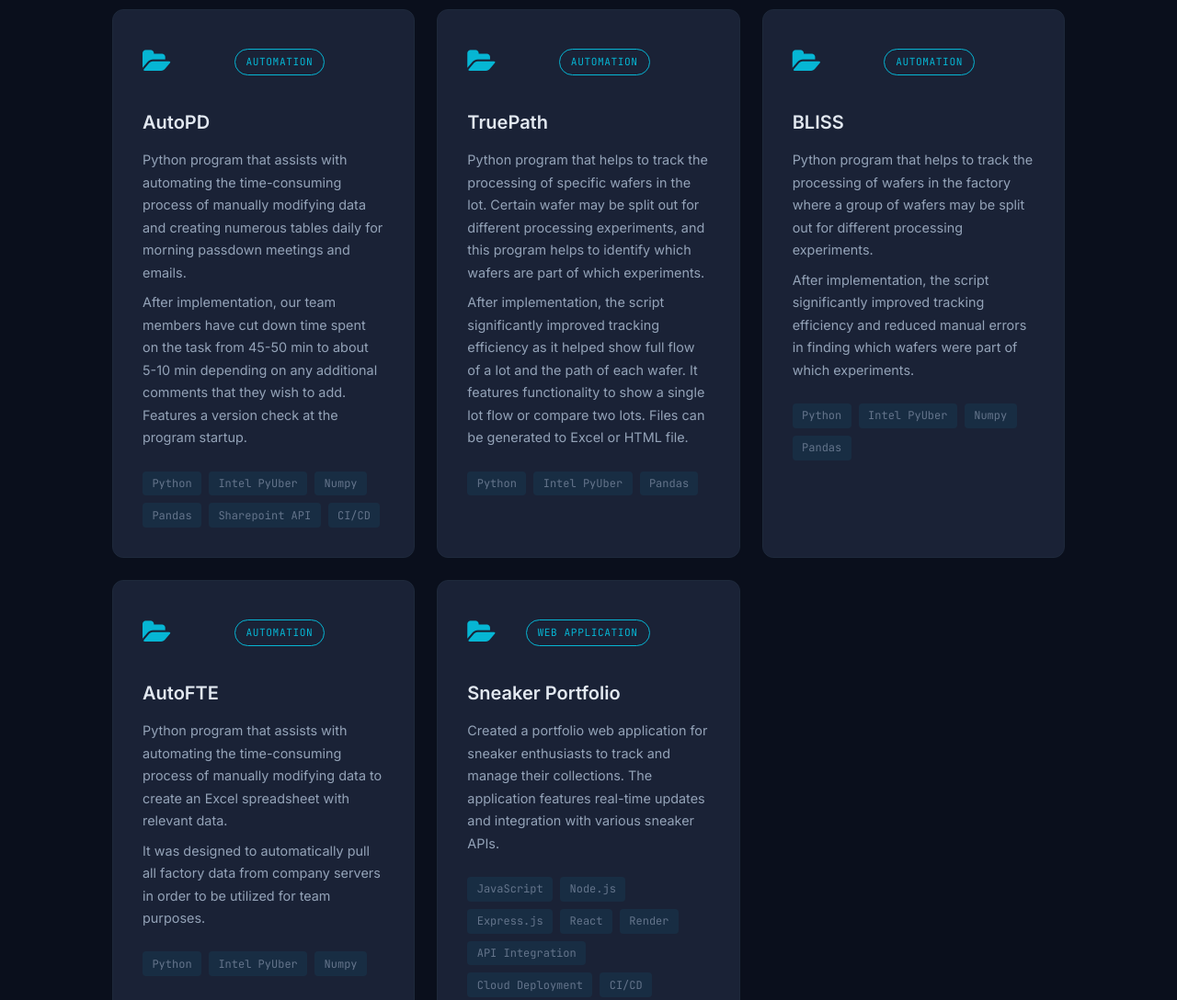
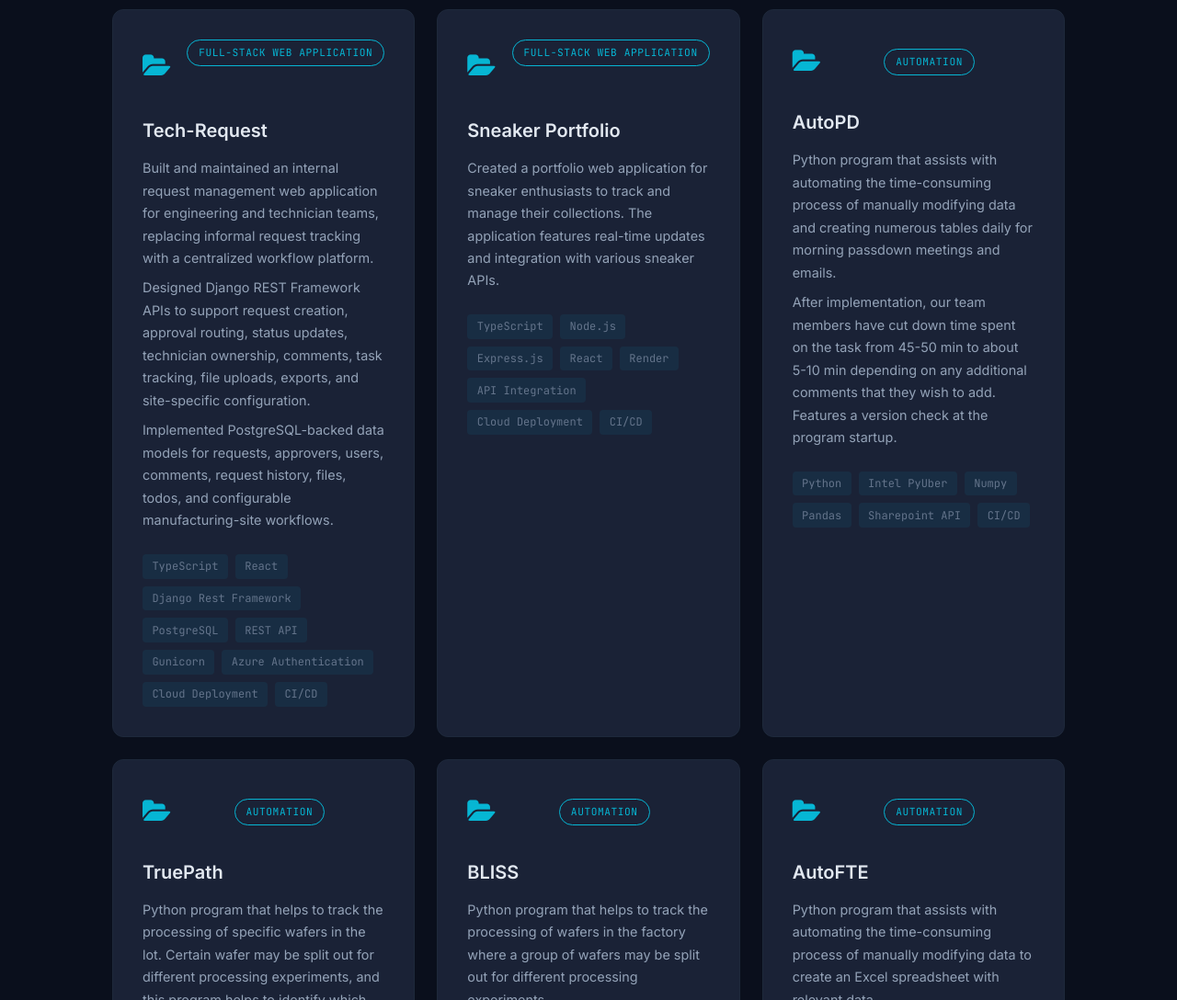
Before and after one commit to qu-leon/qu-leon.github.io, a plain HTML site: page index.html in a window 1280 px wide. Shown: the part 960-2048 px from the top of the page at 92% size. Drawn offline with nearby package versions, Linux system fonts and the light colour scheme.

Commit message:
projects update

```diff
--- a/index.html
+++ b/index.html
@@ -93,6 +93,57 @@
       <h2 class="section-title reveal"><span class="section-title-text">Projects</span><button class="section-rocket accent" type="button" aria-label="Launch rocket animation for Projects" title="Launch rocket"><span class="section-rocket-icon" aria-hidden="true">&#x1F680;</span><span class="section-rocket-hint mono">launch</span></button></h2>
       <div class="projects-grid">
 
+        <!-- Add more project cards here -->
+
+        <!-- Full stack request management platform -->
+        <a class="project-card reveal" data-project="sneaker-portfolio" href="https://github.com/qu-leon/itech-request" target="_blank" rel="noopener noreferrer" aria-label="View Tech-Request on GitHub">
+          <div class="project-card-header">
+            <div class="project-icon"><i class="fa fa-folder-open"></i></div>
+            <div class="project-links">
+              <span class="project-tag">Full-Stack Web Application</span>
+              <span class="project-github" aria-hidden="true"><i class="fa fa-github"></i> GitHub</span>
+            </div>
+          </div>
+          <h3 class="project-title">Tech-Request</h3>
+          <p class="project-desc">Built and maintained an internal request management web application for engineering and technician teams, replacing informal request tracking with a centralized workflow platform.</p>
+          <p class="project-desc">Designed Django REST Framework APIs to support request creation, approval routing, status updates, technician ownership, comments, task tracking, file uploads, exports, and site-specific configuration.</p>
+          <p class="project-desc">Implemented PostgreSQL-backed data models for requests, approvers, users, comments, request history, files, todos, and configurable manufacturing-site workflows.</p>
+          <ul class="project-tech">
+            <li>TypeScript</li>
+            <li>React</li>
+            <li>Django Rest Framework</li>
+            <li>PostgreSQL</li>
+            <li>REST API</li>
+            <li>Gunicorn </li>
+            <li>Azure Authentication</li>
+            <li>Cloud Deployment</li>
+            <li>CI/CD</li>
+          </ul>
+        </a>
+
+        <!-- Sneaker Portfolio -->
+        <a class="project-card reveal" data-project="sneaker-portfolio" href="https://github.com/qu-leon/Sneaker-Portfolio" target="_blank" rel="noopener noreferrer" aria-label="View Sneaker Portfolio on GitHub">
+          <div class="project-card-header">
+            <div class="project-icon"><i class="fa fa-folder-open"></i></div>
+            <div class="project-links">
+              <span class="project-tag">Full-Stack Web Application</span>
+              <span class="project-github" aria-hidden="true"><i class="fa fa-github"></i> GitHub</span>
+            </div>
+          </div>
+          <h3 class="project-title">Sneaker Portfolio</h3>
+          <p class="project-desc">Created a portfolio web application for sneaker enthusiasts to track and manage their collections. The application features real-time updates and integration with various sneaker APIs.</p>
+          <ul class="project-tech">
+            <li>TypeScript</li>
+            <li>Node.js</li>
+            <li>Express.js</li>
+            <li>React</li>
+            <li>Render</li>
+            <li>API Integration</li>
+            <li>Cloud Deployment</li>
+            <li>CI/CD</li>
+          </ul>
+        </a>
+
         <!-- AutoPD -->
         <a class="project-card reveal" data-project="autopd" href="https://github.com/qu-leon/AutoPD" target="_blank" rel="noopener noreferrer" aria-label="View AutoPD on GitHub">
           <div class="project-card-header">
@@ -173,29 +224,6 @@
           </ul>
         </a>
 
-        <!-- Sneaker Portfolio -->
-        <a class="project-card reveal" data-project="sneaker-portfolio" href="https://github.com/qu-leon/Sneaker-Portfolio" target="_blank" rel="noopener noreferrer" aria-label="View Sneaker Portfolio on GitHub">
-          <div class="project-card-header">
-            <div class="project-icon"><i class="fa fa-folder-open"></i></div>
-            <div class="project-links">
-              <span class="project-tag">Web Application</span>
-              <span class="project-github" aria-hidden="true"><i class="fa fa-github"></i> GitHub</span>
-            </div>
-          </div>
-          <h3 class="project-title">Sneaker Portfolio</h3>
-          <p class="project-desc">Created a portfolio web application for sneaker enthusiasts to track and manage their collections. The application features real-time updates and integration with various sneaker APIs.</p>
-          <ul class="project-tech">
-            <li>JavaScript</li>
-            <li>Node.js</li>
-            <li>Express.js</li>
-            <li>React</li>
-            <li>Render</li>
-            <li>API Integration</li>
-            <li>Cloud Deployment</li>
-            <li>CI/CD</li>
-          </ul>
-        </a>
-
       </div>
     </div>
   </section>
@@ -211,7 +239,7 @@
           <div class="timeline-content">
             <div class="timeline-header">
               <div>
-                <h3>Integration &amp; Yield Engineer Technician</h3>
+                <h3>ProcessIntegration &amp; Yield Engineering Technician</h3>
                 <span class="timeline-company">Intel</span>
               </div>
               <span class="timeline-date mono">Nov 2022 - Present</span>
```
